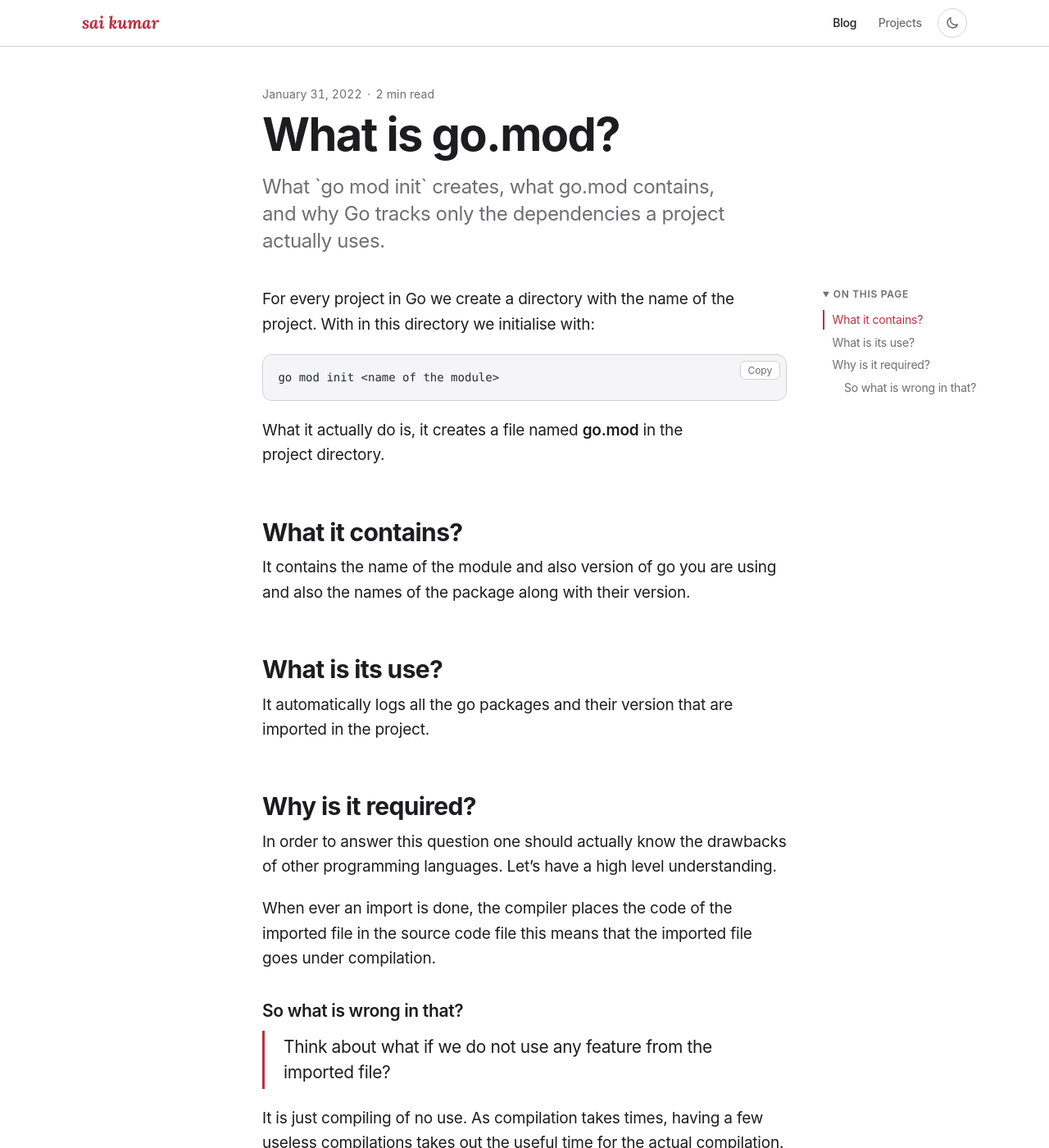
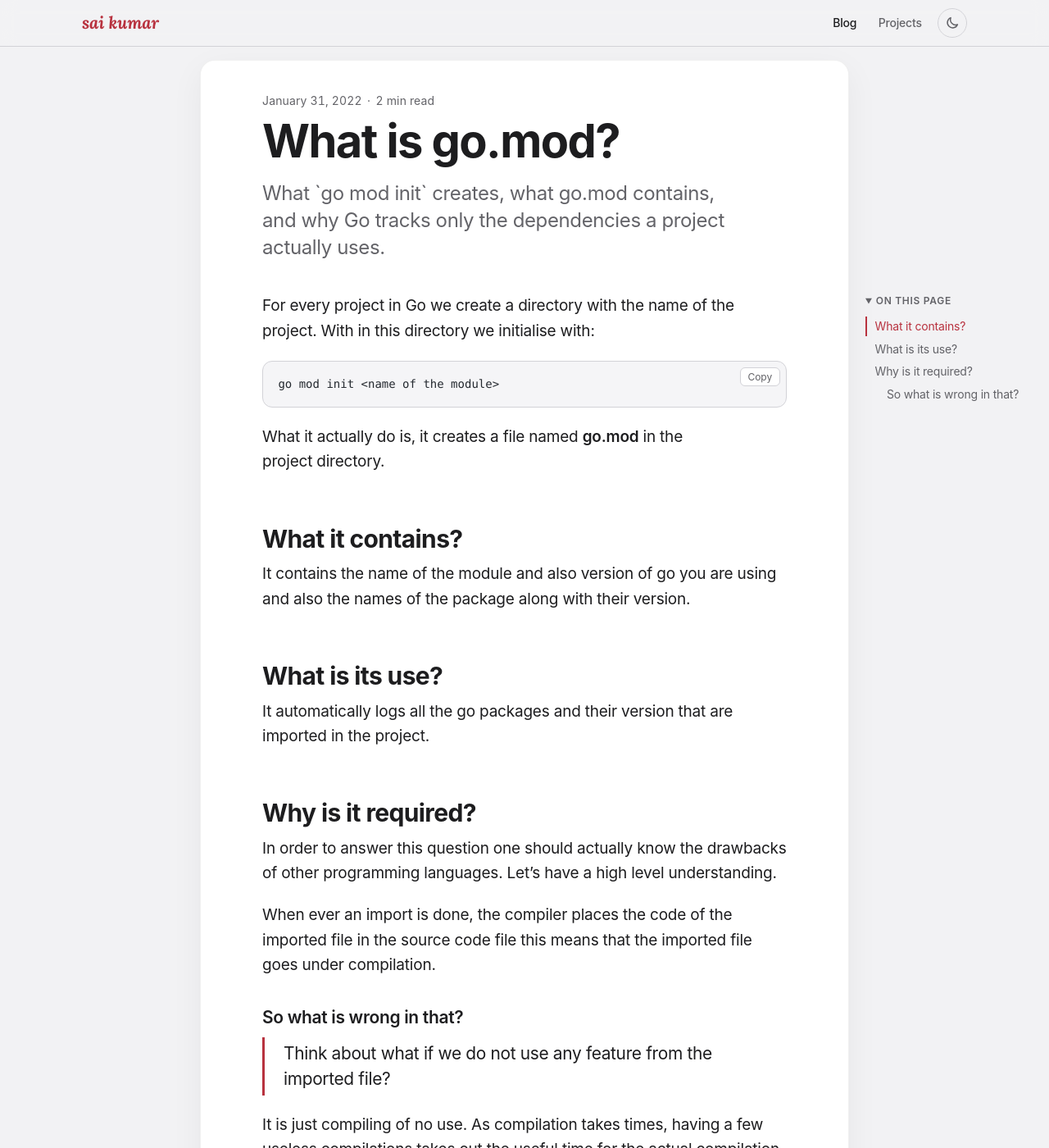
Before and after one commit to Sai-kumar1/Sai-kumar1.github.io, a Jekyll site: the page built from _blogs/what-is-go-mod.md, in a window 1280 px wide and 1400 px high. Shown: the whole window at 82% size. Built offline with Jekyll 4.4.1, drawn with Linux system fonts in a browser that asks for light colours.

Commit message:
Add paper-sheet layout on laptops and softer dark palette
- Laptop widths (>=1024px): soft gray canvas with content on a sheet
- Dark mode: dark grays instead of pure black, softened text (13.7:1)
- Darken muted gray to stay >=5:1 on the gray canvas
- Show side TOC from 1280px so it clears the sheet edge

```diff
--- a/_sass/_layout.scss
+++ b/_sass/_layout.scss
@@ -61,6 +61,40 @@
   color: var(--text-muted);
   font-size: var(--fs-caption);
 }
+
+/* Paper sheet (laptop and up): gray canvas, content on a sheet.
+   Phones keep the plain full-width page. */
+$breakpoint-sheet: 1024px;
+@media (min-width: $breakpoint-sheet) {
+  body { background: var(--canvas); }
+  .site-header {
+    background: var(--canvas);
+    background: color-mix(in srgb, var(--canvas) 85%, transparent);
+  }
+  .site-main { padding-block: 3.5rem 5rem; }
+  .site-footer { border-top-color: transparent; }
+
+  // The sheet is a pseudo-element behind the reading column, so the post's
+  // table of contents stays outside it on the canvas. Wide pages (projects grid)
+  // keep their cards directly on the canvas.
+  .post,
+  .site-main > .wrap:not(.wrap--wide) { position: relative; isolation: isolate; }
+  .post::before,
+  .site-main > .wrap:not(.wrap--wide)::before {
+    content: "";
+    position: absolute;
+    z-index: -1;
+    top: -2.5rem;
+    bottom: -2.5rem;
+    left: 50%;
+    width: calc(var(--measure) + var(--gutter) * 2 + 7rem);
+    transform: translateX(-50%);
+    background: var(--bg);
+    border: 1px solid var(--sheet-edge);
+    border-radius: 18px;
+    box-shadow: var(--sheet-shadow);
+  }
+}
 .site-footer__inner {
   display: flex;
   flex-wrap: wrap;
@@ -111,8 +145,8 @@
     grid-column: 3;
     grid-row: 1;
     margin: 0;
-    max-width: 250px;
-    padding-inline: 1.5rem 0;
+    max-width: 330px;
+    padding-inline: 4.75rem 1rem;   // clears the paper sheet's right edge (3.5rem past the column)
   }
   .post-layout .toc details {
     position: sticky;
--- a/_sass/_tokens.scss
+++ b/_sass/_tokens.scss
@@ -2,30 +2,41 @@
 // Light is the default; dark applies via OS preference or [data-theme="dark"].
 
 $breakpoint-md: 720px;
-$breakpoint-lg: 1100px;
+$breakpoint-lg: 1280px;   // TOC moves beside the text (clear of the paper sheet)
 
+// Dark: no pure black, no pure white. Pure #000 behind bright text causes halation
+// (letters appear to glow/smear) and extra eye strain; dark grays + softened text
+// keep contrast well above WCAG AAA (text ≈ 13.7:1, muted ≈ 6.7:1) without the glare.
 @mixin dark-tokens {
-  --bg: #000000;
-  --surface: #161617;
-  --surface-2: #1d1d1f;
-  --text: #f5f5f7;
-  --text-muted: #a1a1a6;
-  --border: #333336;
-  --accent: #ff6b78;
-  --accent-strong: #ff8a94;
-  --accent-soft: rgba(255, 107, 120, 0.14);
-  --code-bg: #111112;
-  --shadow: 0 1px 2px rgba(0, 0, 0, 0.5), 0 10px 30px rgba(0, 0, 0, 0.35);
+  --canvas: #121214;          // laptop page background around the sheet
+  --bg: #1a1a1d;              // the sheet / page on phones
+  --surface: #222226;         // cards (lighter = raised, as in dark UIs)
+  --surface-2: #26262b;
+  --text: #e4e4e9;
+  --text-muted: #a0a0a7;
+  --border: #313136;
+  --sheet-edge: rgba(255, 255, 255, 0.06);
+  --accent: #ff7d88;
+  --accent-strong: #ff9aa3;
+  --accent-soft: rgba(255, 125, 136, 0.14);
+  --code-bg: #141416;
+  --shadow: 0 1px 2px rgba(0, 0, 0, 0.4), 0 10px 30px rgba(0, 0, 0, 0.3);
+  --sheet-shadow: 0 1px 2px rgba(0, 0, 0, 0.3), 0 12px 40px rgba(0, 0, 0, 0.25);
 }
 
 :root {
-  // Apple-style neutrals: near-black text, cool grays, white canvas
-  --bg: #ffffff;
+  // Apple-style neutrals: near-black text (not #000), cool grays.
+  // On laptops the page is a soft gray canvas and content sits on a white sheet,
+  // so large areas of bright white never dominate the screen.
+  --canvas: #f2f2f4;          // laptop page background around the sheet
+  --bg: #ffffff;              // the sheet / page on phones
   --surface: #ffffff;
   --surface-2: #f5f5f7;
   --text: #1d1d1f;
-  --text-muted: #6e6e73;
+  --text-muted: #636368;      // ≥ 5:1 on both white and the gray canvas
   --border: #d2d2d7;
+  --sheet-edge: rgba(0, 0, 0, 0.06);
+  --sheet-shadow: 0 1px 2px rgba(0, 0, 0, 0.03), 0 12px 40px rgba(0, 0, 0, 0.05);
   --accent: #b8323f;          // brand crimson
   --accent-strong: #941f2c;
   --accent-soft: rgba(184, 50, 63, 0.07);
--- a/assets/js/main.js
+++ b/assets/js/main.js
@@ -54,7 +54,7 @@
       toc.hidden = false;
 
       // Collapse on small screens by default
-      if (window.matchMedia("(max-width: 1099px)").matches) {
+      if (window.matchMedia("(max-width: 1279px)").matches) {
         toc.querySelector("details").removeAttribute("open");
       }
 
```
